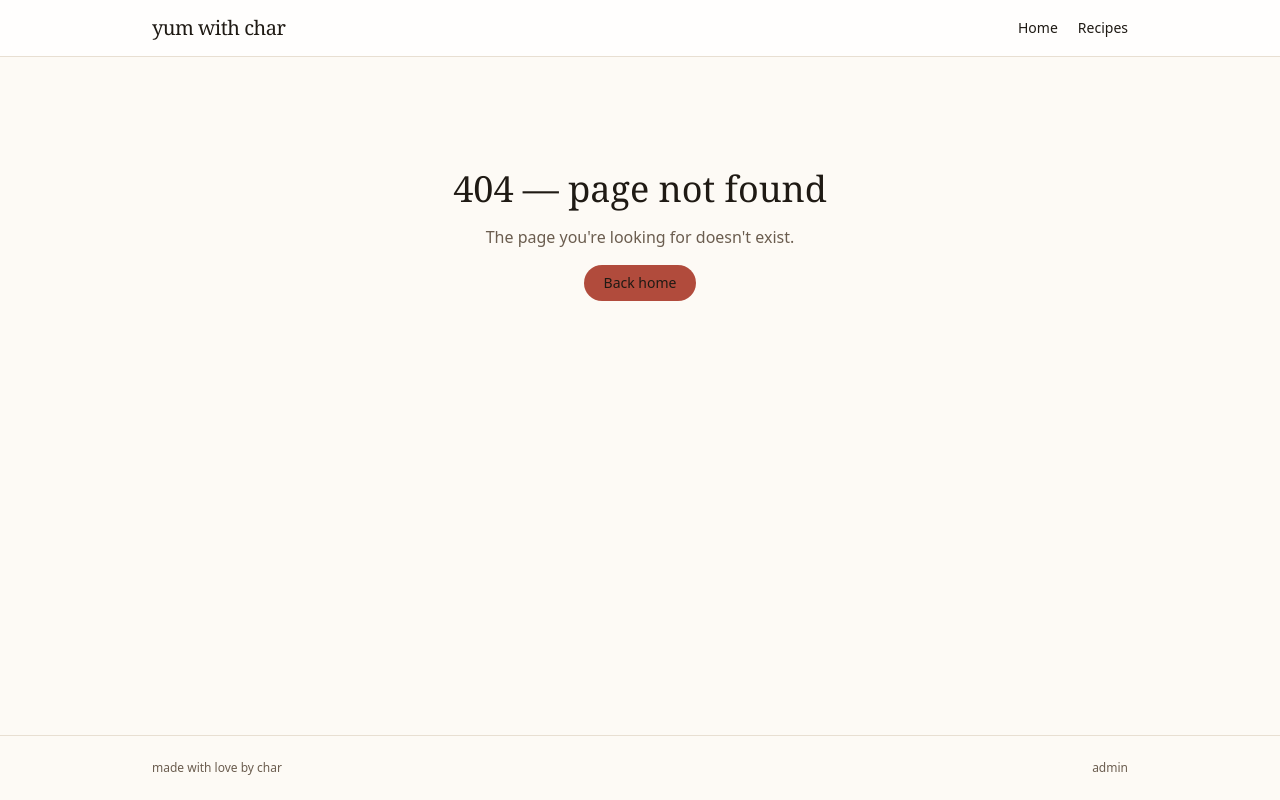
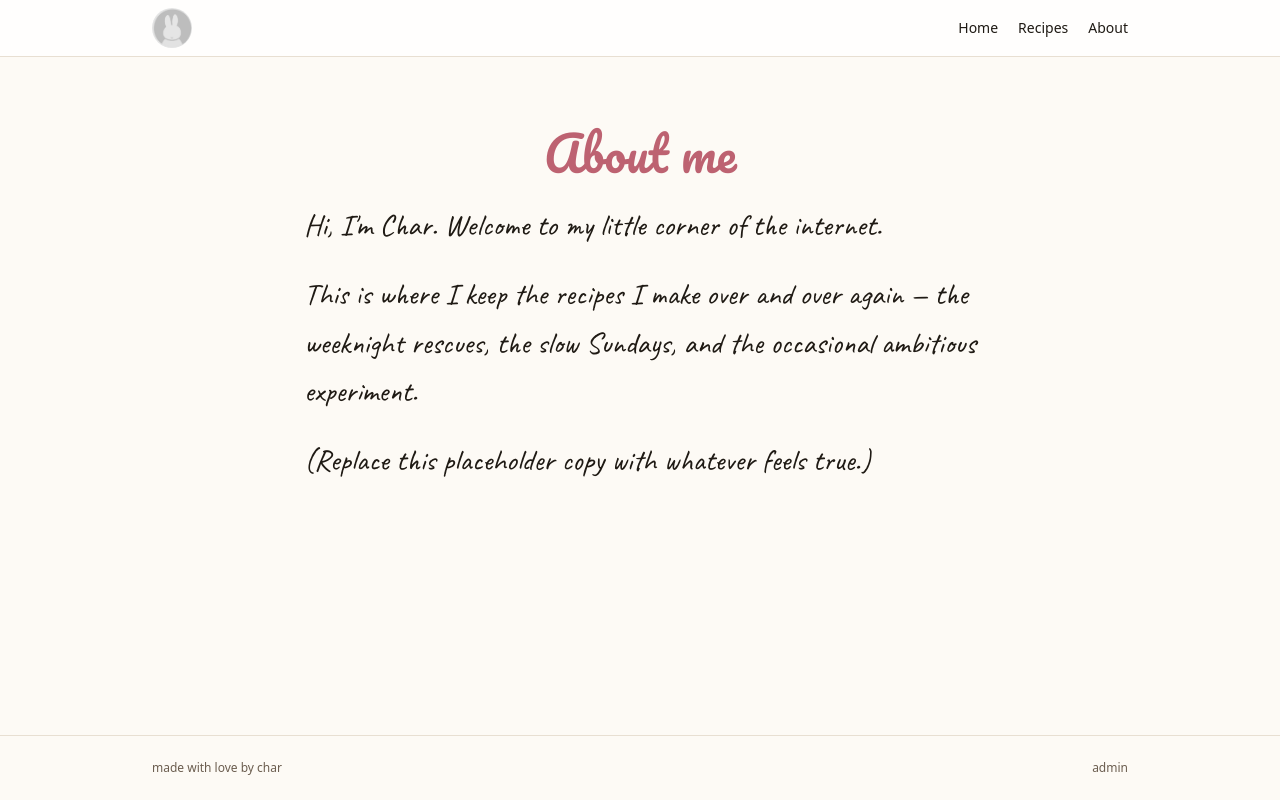
Before and after one commit to celibrium/yum-with-char, a Next.js app: page /about in a window 1280 px wide. Before the commit this address had no page. Built offline with nearby package versions, Linux system fonts and the light colour scheme.

Commit message:
stylistic choices of pages

```diff
--- /dev/null
+++ b/src/app/about/page.tsx
@@ -0,0 +1,25 @@
+import type { Metadata } from "next";
+
+export const metadata: Metadata = {
+  title: "About",
+  description: "A little about char and this recipe journal.",
+};
+
+export default function AboutPage() {
+  return (
+    <article className="max-w-2xl mx-auto py-6 sm:py-10 space-y-6">
+      <h1 className="font-[family-name:var(--font-pacifico)] text-4xl sm:text-5xl text-[var(--color-accent)] text-center">
+        About me
+      </h1>
+      <div className="font-[family-name:var(--font-caveat)] text-2xl sm:text-3xl leading-relaxed text-[var(--color-ink)] space-y-5">
+        <p>Hi, I&apos;m Char. Welcome to my little corner of the internet.</p>
+        <p>
+          This is where I keep the recipes I make over and over again — the
+          weeknight rescues, the slow Sundays, and the occasional ambitious
+          experiment.
+        </p>
+        <p>(Replace this placeholder copy with whatever feels true.)</p>
+      </div>
+    </article>
+  );
+}
--- a/src/app/admin/actions.ts
+++ b/src/app/admin/actions.ts
@@ -29,8 +29,6 @@ const recipeSchema = z.object({
     .regex(/^[a-z0-9-]+$/, "Slug must be lowercase letters, numbers, and dashes"),
   description: z.string().max(2000).nullable(),
   cuisine: z.string().max(80).nullable(),
-  course: z.string().max(80).nullable(),
-  difficulty: z.string().max(40).nullable(),
   prep_time_minutes: z.number().int().nonnegative().nullable(),
   cook_time_minutes: z.number().int().nonnegative().nullable(),
   servings: z.number().int().positive().nullable(),
@@ -135,8 +133,6 @@ export async function createRecipeAction(
       slug,
       description: emptyToNull(formData.get("description")),
       cuisine: emptyToNull(formData.get("cuisine")),
-      course: emptyToNull(formData.get("course")),
-      difficulty: emptyToNull(formData.get("difficulty")),
       prep_time_minutes: intOrNull(formData.get("prep_time_minutes")),
       cook_time_minutes: intOrNull(formData.get("cook_time_minutes")),
       servings: intOrNull(formData.get("servings")),
@@ -162,8 +158,8 @@ export async function createRecipeAction(
         title: v.title,
         description: v.description,
         cuisine: v.cuisine,
-        course: v.course,
-        difficulty: v.difficulty,
+        course: null,
+        difficulty: null,
         prep_time_minutes: v.prep_time_minutes,
         cook_time_minutes: v.cook_time_minutes,
         servings: v.servings,
@@ -268,8 +264,6 @@ export async function updateRecipeAction(
       slug,
       description: emptyToNull(formData.get("description")),
       cuisine: emptyToNull(formData.get("cuisine")),
-      course: emptyToNull(formData.get("course")),
-      difficulty: emptyToNull(formData.get("difficulty")),
       prep_time_minutes: intOrNull(formData.get("prep_time_minutes")),
       cook_time_minutes: intOrNull(formData.get("cook_time_minutes")),
       servings: intOrNull(formData.get("servings")),
@@ -295,8 +289,8 @@ export async function updateRecipeAction(
         title: v.title,
         description: v.description,
         cuisine: v.cuisine,
-        course: v.course,
-        difficulty: v.difficulty,
+        course: null,
+        difficulty: null,
         prep_time_minutes: v.prep_time_minutes,
         cook_time_minutes: v.cook_time_minutes,
         servings: v.servings,
--- a/src/app/admin/recipes/[id]/edit/page.tsx
+++ b/src/app/admin/recipes/[id]/edit/page.tsx
@@ -31,8 +31,6 @@ export default async function EditRecipePage({
           slug: recipe.slug,
           description: recipe.description,
           cuisine: recipe.cuisine,
-          course: recipe.course,
-          difficulty: recipe.difficulty,
           prep_time_minutes: recipe.prep_time_minutes,
           cook_time_minutes: recipe.cook_time_minutes,
           servings: recipe.servings,
--- a/src/app/admin/recipes/new/page.tsx
+++ b/src/app/admin/recipes/new/page.tsx
@@ -17,8 +17,6 @@ export default function NewRecipePage() {
           slug: "",
           description: null,
           cuisine: null,
-          course: null,
-          difficulty: null,
           prep_time_minutes: null,
           cook_time_minutes: null,
           servings: null,
--- a/src/app/globals.css
+++ b/src/app/globals.css
@@ -5,7 +5,7 @@
   --color-surface: #ffffff;
   --color-ink: #1f1a14;
   --color-ink-soft: #6b5d4f;
-  --color-accent: #b14b3c;
+  --color-accent: #bd6271;
   --color-accent-soft: #f5e6e1;
   --color-border: #e8dfd2;
 
--- a/src/app/layout.tsx
+++ b/src/app/layout.tsx
@@ -1,6 +1,21 @@
 import type { Metadata } from "next";
+import Image from "next/image";
 import Link from "next/link";
+import { Pacifico, Caveat } from "next/font/google";
 import "./globals.css";
+
+const pacifico = Pacifico({
+  subsets: ["latin"],
+  weight: "400",
+  variable: "--font-pacifico",
+  display: "swap",
+});
+
+const caveat = Caveat({
+  subsets: ["latin"],
+  variable: "--font-caveat",
+  display: "swap",
+});
 
 export const metadata: Metadata = {
   title: {
@@ -14,7 +29,7 @@ export default function RootLayout({
   children,
 }: Readonly<{ children: React.ReactNode }>) {
   return (
-    <html lang="en">
+    <html lang="en" className={`${pacifico.variable} ${caveat.variable}`}>
       <body className="min-h-screen flex flex-col">
         <SiteHeader />
         <main className="flex-1 w-full max-w-5xl mx-auto px-4 sm:px-6 py-8">
@@ -32,9 +47,18 @@ function SiteHeader() {
       <div className="max-w-5xl mx-auto px-4 sm:px-6 h-14 flex items-center justify-between">
         <Link
           href="/"
-          className="font-[family-name:var(--font-display)] text-xl tracking-tight"
+          className="flex items-center shrink-0 rounded-full ring-2 ring-transparent hover:ring-[var(--color-accent)]/30 transition focus:outline-none focus-visible:ring-[var(--color-accent)]/50"
+          aria-label="YumWithChar home"
         >
-          yum with char
+          <Image
+            src="/brand-icon.png"
+            alt="YumWithChar"
+            width={40}
+            height={40}
+            className="h-10 w-10 rounded-full object-cover"
+            sizes="40px"
+            priority
+          />
         </Link>
         <nav className="flex items-center gap-5 text-sm">
           <Link href="/" className="hover:text-[var(--color-accent)]">
@@ -42,6 +66,9 @@ function SiteHeader() {
           </Link>
           <Link href="/recipes" className="hover:text-[var(--color-accent)]">
             Recipes
+          </Link>
+          <Link href="/about" className="hover:text-[var(--color-accent)]">
+            About
           </Link>
         </nav>
       </div>
--- a/src/app/page.tsx
+++ b/src/app/page.tsx
@@ -15,13 +15,12 @@ export default async function HomePage() {
 
   return (
     <div className="space-y-10">
-      <section className="rounded-2xl bg-[var(--color-accent-soft)] border border-[var(--color-border)] p-8 sm:p-12">
-        <h1 className="font-[family-name:var(--font-display)] text-3xl sm:text-5xl tracking-tight">
-          A recipe book, just for me.
+      <section className="rounded-2xl bg-[var(--color-accent-soft)] border border-[var(--color-border)] p-10 sm:p-14 text-center">
+        <h1 className="font-[family-name:var(--font-pacifico)] text-5xl sm:text-7xl tracking-tight text-[var(--color-accent)]">
+          YumWithChar
         </h1>
-        <p className="mt-3 max-w-xl text-[var(--color-ink-soft)]">
-          A small corner of the internet for the dishes I make and love. Browse
-          freely; only I can add or change them.
+        <p className="mt-3 text-base sm:text-lg text-[var(--color-ink-soft)]">
+          journal to share my recipes that I love
         </p>
         <Link
           href="/recipes"
--- a/src/app/recipes/[slug]/page.tsx
+++ b/src/app/recipes/[slug]/page.tsx
@@ -45,14 +45,16 @@ export default async function RecipeDetailPage({
 
   return (
     <article className="space-y-8">
-      <Link
-        href="/recipes"
-        className="text-sm text-[var(--color-ink-soft)] hover:text-[var(--color-accent)]"
-      >
-        ← All recipes
-      </Link>
+      <div>
+        <Link
+          href="/recipes"
+          className="inline-block text-sm text-[var(--color-ink-soft)] hover:text-[var(--color-accent)]"
+        >
+          ← All recipes
+        </Link>
+      </div>
 
-      <header className="space-y-3">
+      <header className="space-y-3 mt-4 sm:mt-8">
         <h1 className="font-[family-name:var(--font-display)] text-3xl sm:text-5xl tracking-tight">
           {recipe.title}
         </h1>
@@ -65,7 +67,6 @@ export default async function RecipeDetailPage({
           {recipe.cuisine && (
             <Meta label="Cuisine" value={recipe.cuisine} />
           )}
-          {recipe.course && <Meta label="Course" value={recipe.course} />}
           {recipe.servings != null && (
             <Meta label="Serves" value={String(recipe.servings)} />
           )}
@@ -83,9 +84,6 @@ export default async function RecipeDetailPage({
           )}
           {totalTime > 0 && (
             <Meta label="Total" value={`${totalTime} min`} />
-          )}
-          {recipe.difficulty && (
-            <Meta label="Difficulty" value={recipe.difficulty} />
           )}
         </dl>
         {recipe.tags.length > 0 && (
--- a/src/components/admin/recipe-form.tsx
+++ b/src/components/admin/recipe-form.tsx
@@ -20,8 +20,6 @@ export type RecipeFormInitial = {
   slug: string;
   description: string | null;
   cuisine: string | null;
-  course: string | null;
-  difficulty: string | null;
   prep_time_minutes: number | null;
   cook_time_minutes: number | null;
   servings: number | null;
@@ -63,11 +61,7 @@ export function RecipeForm({
   const heroUrl = recipeImageUrl(initial.hero_image_path);
 
   return (
-    <form
-      action={formAction}
-      className="space-y-8"
-      encType="multipart/form-data"
-    >
+    <form action={formAction} className="space-y-8">
       <input
         type="hidden"
         name="ingredients"
@@ -141,7 +135,6 @@ export function RecipeForm({
             maxLength={2000}
           />
         </Field>
-        <div className="grid grid-cols-1 sm:grid-cols-3 gap-4">
         <Field label="Cuisine">
           <input
             name="cuisine"
@@ -150,27 +143,6 @@ export function RecipeForm({
             maxLength={80}
           />
         </Field>
-          <Field label="Course">
-            <input
-              name="course"
-              defaultValue={initial.course ?? ""}
-              className="w-full rounded-lg border border-[var(--color-border)] px-3 py-2 bg-white"
-              maxLength={80}
-            />
-          </Field>
-          <Field label="Difficulty">
-            <select
-              name="difficulty"
-              defaultValue={initial.difficulty ?? ""}
-              className="w-full rounded-lg border border-[var(--color-border)] px-3 py-2 bg-white"
-            >
-              <option value="">—</option>
-              <option value="easy">Easy</option>
-              <option value="medium">Medium</option>
-              <option value="hard">Hard</option>
-            </select>
-          </Field>
-        </div>
         <div className="grid grid-cols-1 sm:grid-cols-3 gap-4">
           <Field label="Prep (min)">
             <input
```
Also changed, not shown: public/brand-icon.png (added). Lines whose indentation alone changed are shown as unchanged.
